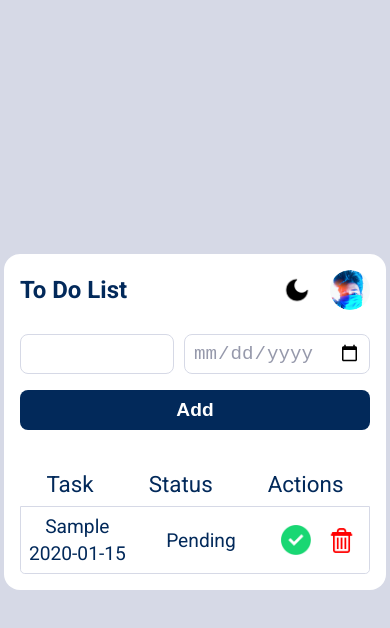
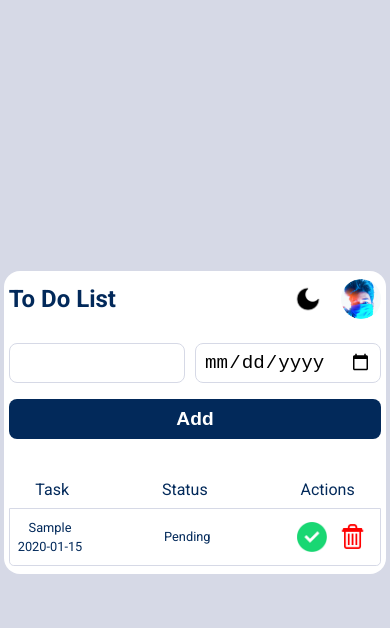
Before and after one commit to Aayush259/To-do-list, a plain HTML site: page index.html in a window 390 px wide. Both pictures are taken after typing "Sample", "2020-01-15" into the empty fields and a click on the button "Add". Drawn offline with Linux system fonts and the light colour scheme; a web font is replaced by a local one.

Commit message:
Fixed styles for small screens

```diff
--- a/styles/style.css
+++ b/styles/style.css
@@ -93,7 +93,6 @@ body.active {
 input {
     height: 40px;
     border: 1px solid var(--Light-gray);
-    color: var(--Cool-gray);
     border-radius: 0.5rem;
     font-size: 1.2rem;
     margin-top: 1rem;
@@ -190,3 +189,21 @@ input {
         width: 100%;
     }
 }
+
+@media only screen and (max-width: 400px) {
+    #app {
+        padding: 0.5rem 0.3rem;
+    }
+
+    .output-container > .output {
+        font-size: 0.8rem;
+    }
+
+    .output-container > .output-bar {
+        font-size: 1rem;
+    }
+
+    .action-buttons {
+        gap: 0;
+    }
+}
```
